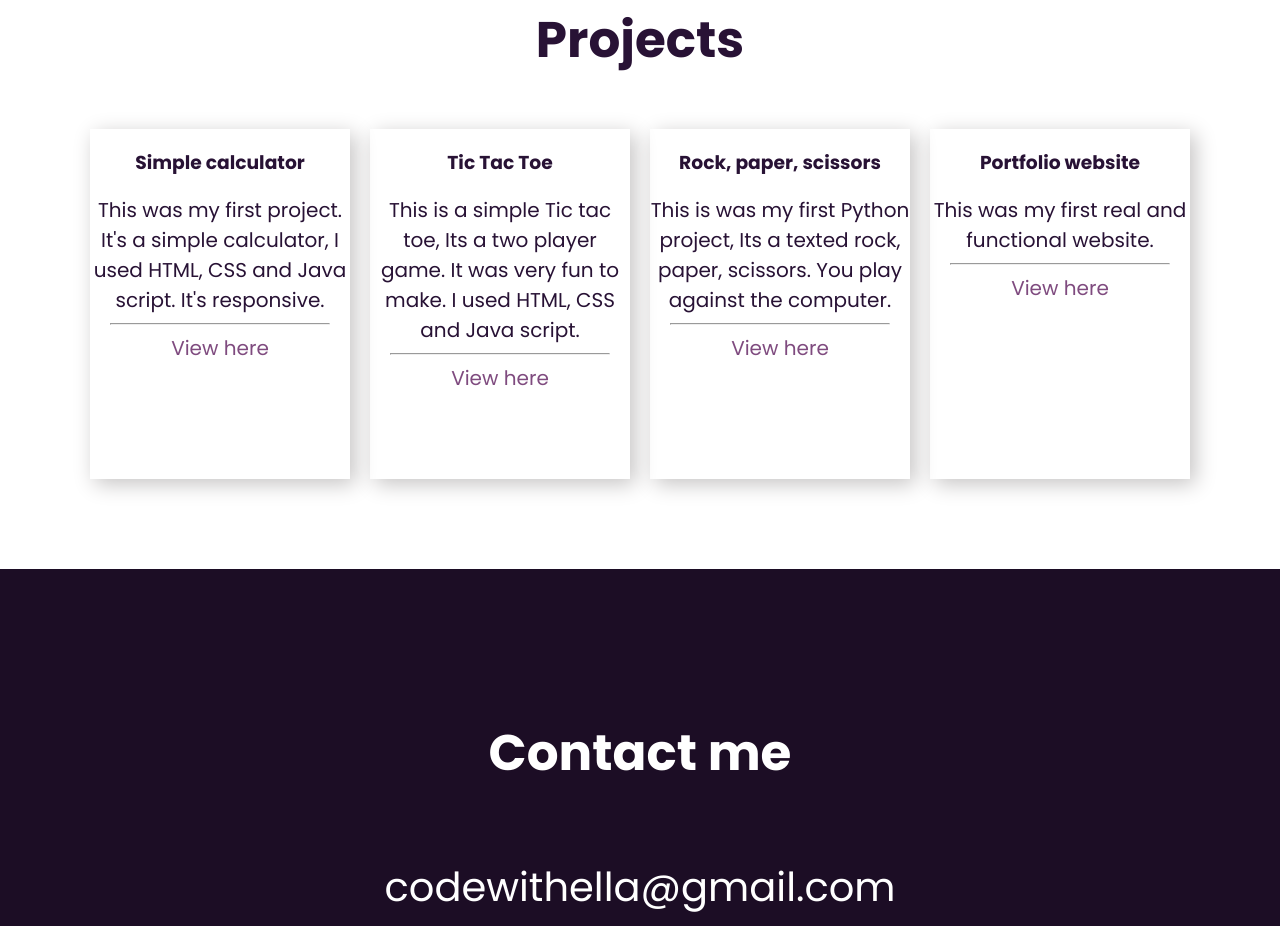
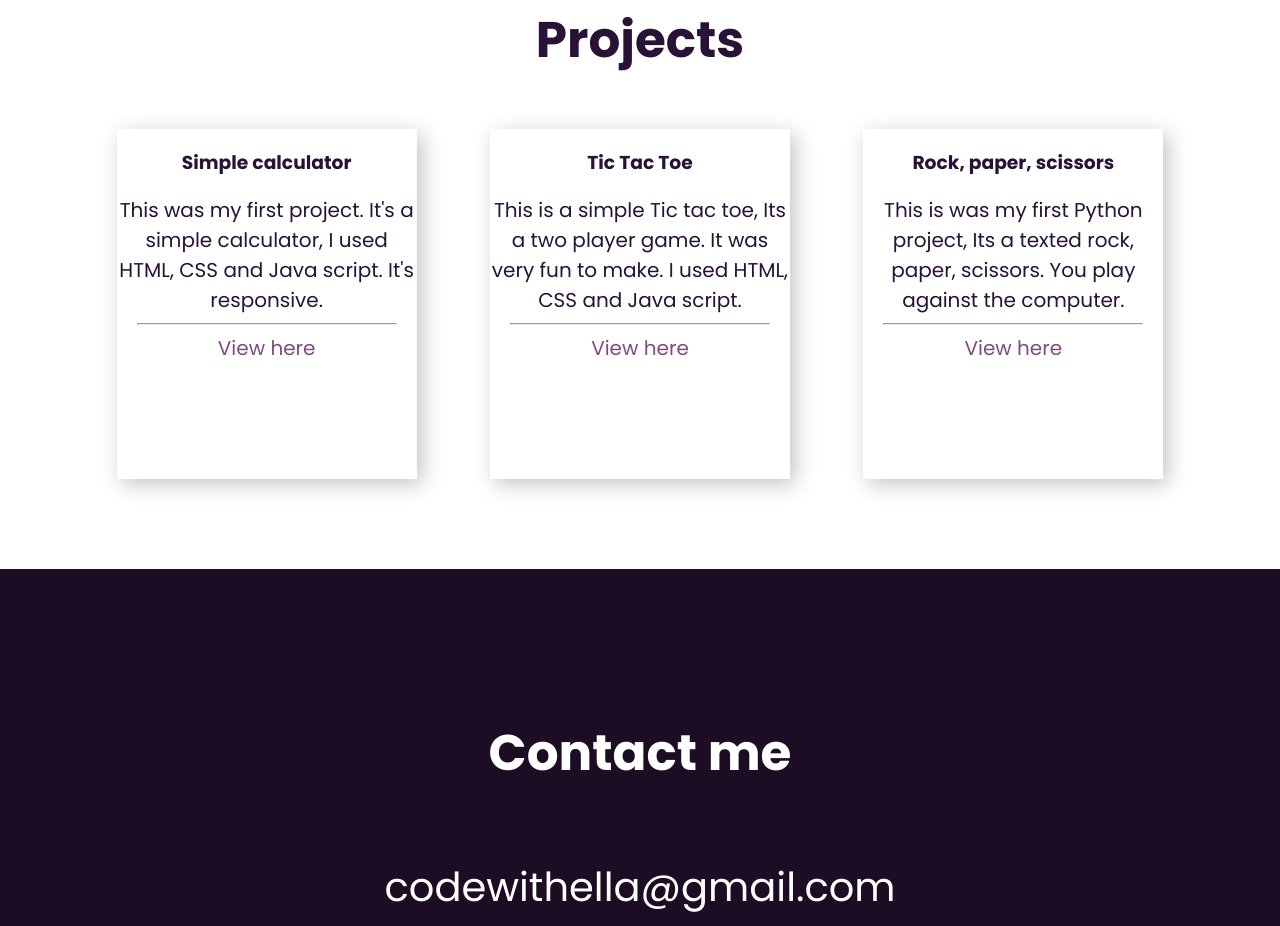
Before and after one commit to codewithella/portfolio, a plain HTML site: page index.html in a window 1280 px wide. Shown: the part 1357-2283 px from the top of the page. Drawn offline with Linux system fonts and the light colour scheme.

Commit message:
Update index.html

```diff
--- a/index.html
+++ b/index.html
@@ -64,12 +64,6 @@
             <hr/>
             <p class="subtext"><a class="project-link" href="https://github.com/codewithella/rockpaperscissors">View here</a></p>
           </div>
-          <div class="project-card">
-            <h3>Portfolio website</h3>
-            <p class="subtext">This was my first real and functional website.</p>
-            <hr/>
-            <p class="subtext"><a class="project-link" href="https://github.com/codewithella/porfolio/">View here</a></p>
-          </div>
       </div>
   </section>
   <footer id="contact-me">
```
